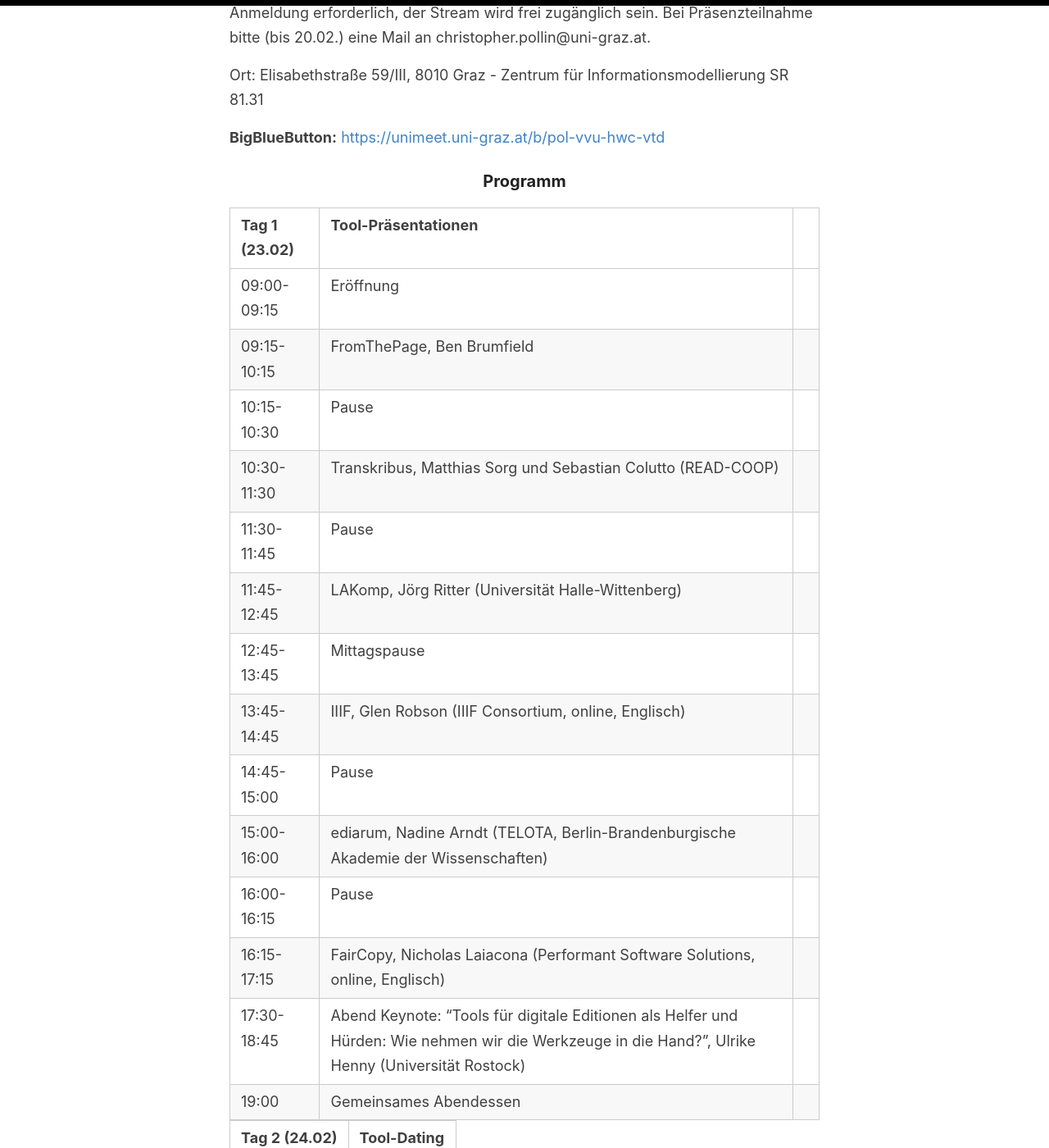
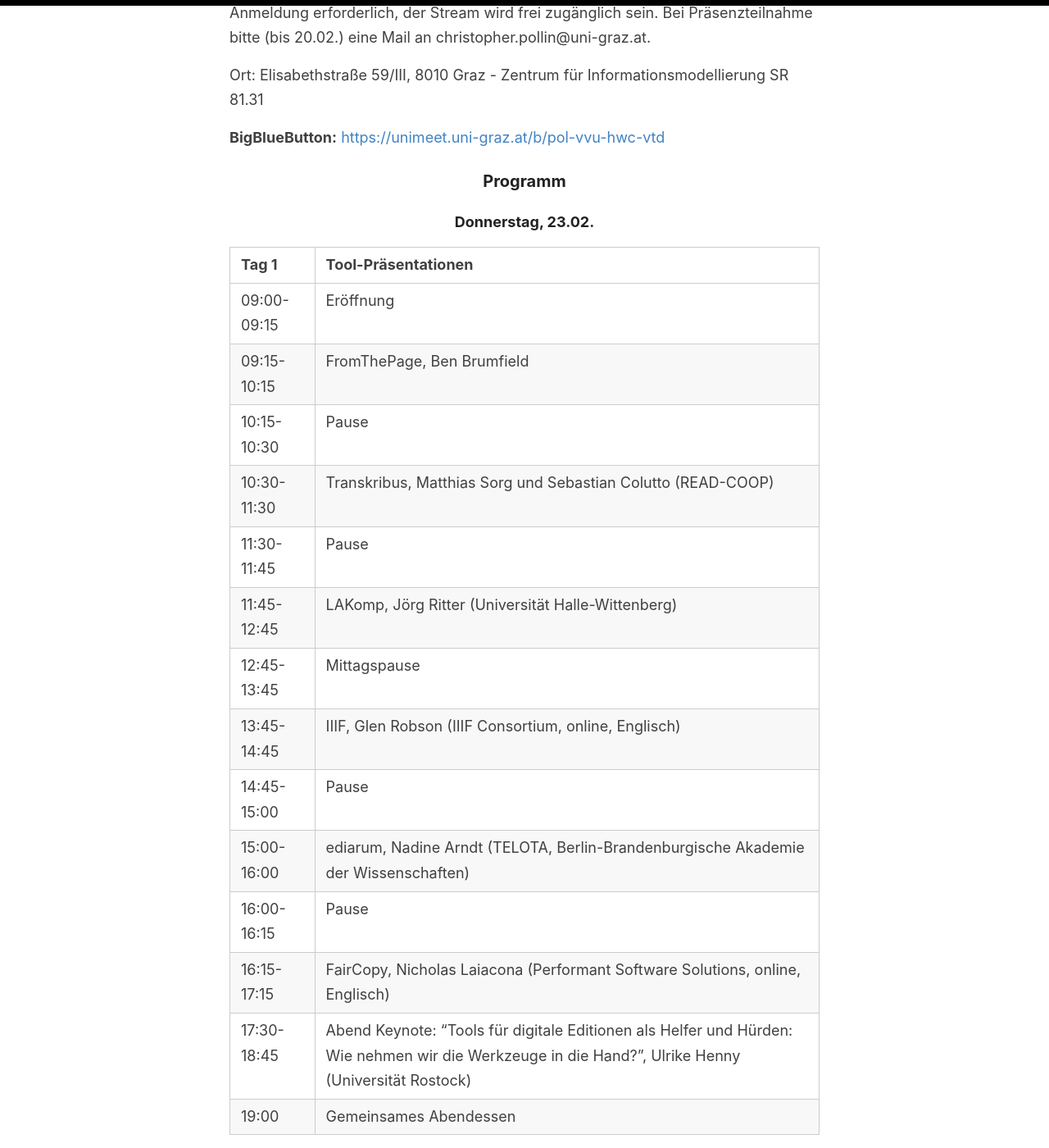
Before and after one commit to DigEdTnT/digedtnt.github.io, a Jekyll site: the page built from _posts/2023-2-13-workshop.md, in a window 1280 px wide and 1400 px high, scrolled down 1306 px. Shown: the whole window at 82% size. Built offline with Jekyll 4.4.1, drawn with Linux system fonts in a browser that asks for light colours.

Commit message:
Update 2023-2-13-workshop.md

```diff
--- a/_posts/2023-2-13-workshop.md
+++ b/_posts/2023-2-13-workshop.md
@@ -24,12 +24,13 @@
 
 ### Programm
 
+#### Donnerstag, 23.02.
 
-| **Tag 1 (23.02)**     | **Tool-Präsentationen**|
+| **Tag 1**     | **Tool-Präsentationen**|
 |-----------------------|----------------------------|
-| 09:00-09:15		| Eröffnung    |                                                                                                                                      |
-| 09:15-10:15		| FromThePage, Ben Brumfield                                                                                        |
-| 10:15-10:30 	| Pause         |                                                                                                                                      |
+| 09:00-09:15		| Eröffnung    |
+| 09:15-10:15		| FromThePage, Ben Brumfield
+| 10:15-10:30 	| Pause         |
 | 10:30-11:30		| Transkribus, Matthias Sorg und Sebastian Colutto (READ-COOP)                                                                                        |
 | 11:30-11:45 	| Pause                                                                                                                                               |
 | 11:45-12:45		| LAKomp, Jörg Ritter (Universität Halle-Wittenberg)                                                                                                  |
@@ -58,4 +60,4 @@
 
 **Organisation:** Christopher Pollin, Sabrina Strutz, Helmut Klug
 
-**Anmeldung und Kontakt unter:**  christopher.pollin@uni-graz.at
+**Anmeldung und Kontakt unter:**  [christopher.pollin@uni-graz.at](christopher.pollin@uni-graz.at)
```
Also changed, not shown: other parts of _posts/2023-2-13-workshop.md (+3 -2 lines).
